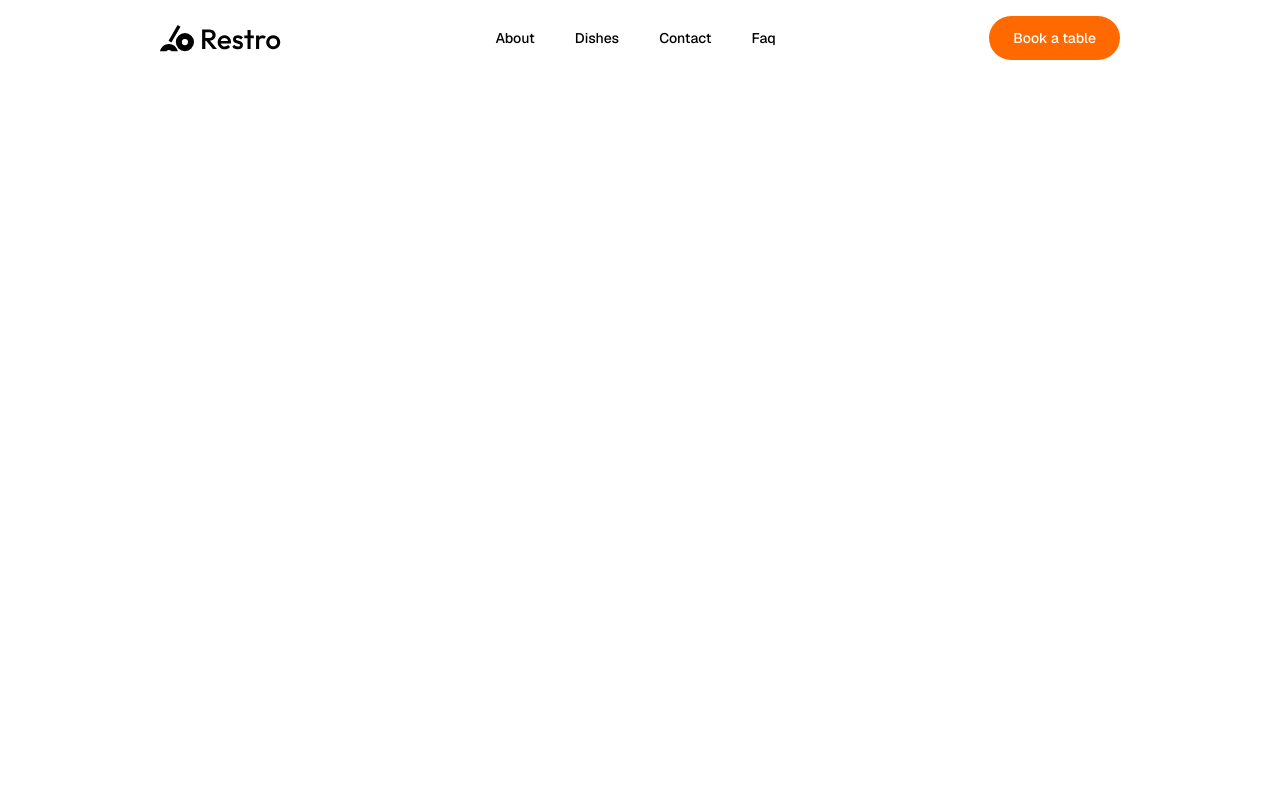
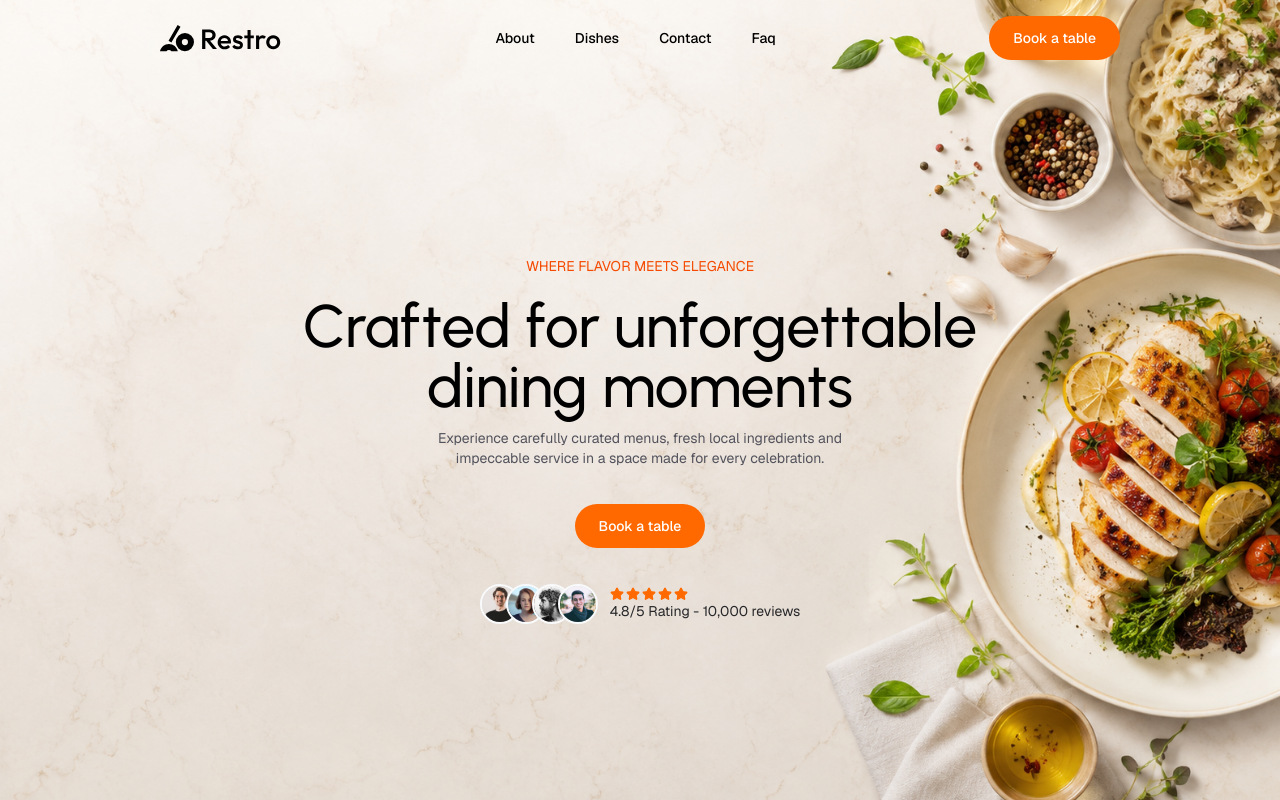
Before and after one commit to Hard1stf/Restro, a React (Vite) app: page / in a window 1280 px wide. Built offline with nearby package versions, Linux system fonts and the light colour scheme.

Commit message:
Add Hero component with animated elements and styling for the landing section

```diff
--- a/src/App.jsx
+++ b/src/App.jsx
@@ -1,10 +1,12 @@
 import React from 'react';
 import Navbar from './components/Navbar';
+import Hero from './sections/Hero';
 
 const App = () => {
   return (
     <>
       <Navbar />
+      <Hero />
     </>
   );
 };
--- /dev/null
+++ b/src/sections/Hero.jsx
@@ -0,0 +1,69 @@
+import { Star } from 'lucide-react';
+import Animated from '../components/Animated';
+
+const avatar = [
+  '/public/assets/user-1.jpeg',
+  '/public/assets/user-2.jpeg',
+  '/public/assets/user-3.jpeg',
+  '/public/assets/user-4.jpeg',
+];
+
+const Hero = () => {
+  return (
+    <>
+      <section className="flex flex-col items-center min-h-screen justify-center bg-[url('/public/assets/heroBanner.png')] bg-cover bg-center bg-no-repeat px-4 pt-20">
+        <Animated y={-20} delay={0.2}>
+          <p className="text-orange-600">WHERE FLAVOR MEETS ELEGANCE</p>
+        </Animated>
+
+        <Animated>
+          <h1 className="text-5xl md:text-6xl font-medium max-w-3xl text-center mt-5 font-urbanist text-balance">
+            Crafted for unforgettable dining moments
+          </h1>
+        </Animated>
+
+        <Animated delay={0.2}>
+          <p className="text-zinc-600 max-w-md text-center mt-3">
+            Experience carefully curated menus, fresh local ingredients and
+            impeccable service in a space made for every celebration.
+          </p>
+        </Animated>
+
+        <Animated>
+          <a
+            href="#booking-process"
+            className="bg-orange-500 hover:bg-orange-600 text-white font-medium px-6 py-3 mt-9 rounded-full block transition"
+          >
+            Book a table
+          </a>
+        </Animated>
+
+        <Animated className="flex items-center justify-center md:justify-start mt-9">
+          <div className="flex -space-x-3.5 pr-3">
+            {avatar.map((src, i) => (
+              <img
+                key={i}
+                src={src}
+                alt="guest"
+                className="size-10 border-2 border-slate-50 rounded-full hover:-translate-y-px transition"
+              />
+            ))}
+          </div>
+          <div>
+            <div className="flex items-center gap-0.5">
+              {[...Array(5)].map((_, i) => (
+                <Star
+                  key={i}
+                  className="size-3.5 fill-orange-500 text-orange-500"
+                />
+              ))}
+            </div>
+            <p className="text-zinc-800">4.8/5 Rating - 10,000 reviews</p>
+          </div>
+        </Animated>
+      </section>
+    </>
+  );
+};
+
+export default Hero;
```
